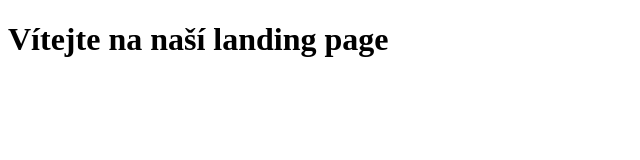
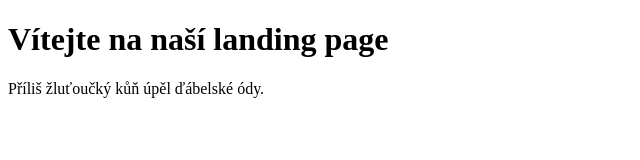
Before and after one commit to fedo2/fedot-landing, a plain HTML site: page index.html in a window 1280 px wide. Shown: the whole page, without its empty margins (0-640 px from the left). Drawn offline with Linux system fonts and the light colour scheme.

Commit message:
Add paragraph to landing page content

```diff
--- a/index.html
+++ b/index.html
@@ -7,5 +7,6 @@
 </head>
 <body>
     <h1>Vítejte na naší landing page</h1>
+    <p>Příliš žluťoučký kůň úpěl ďábelské ódy.</p>
 </body>
 </html>
```
